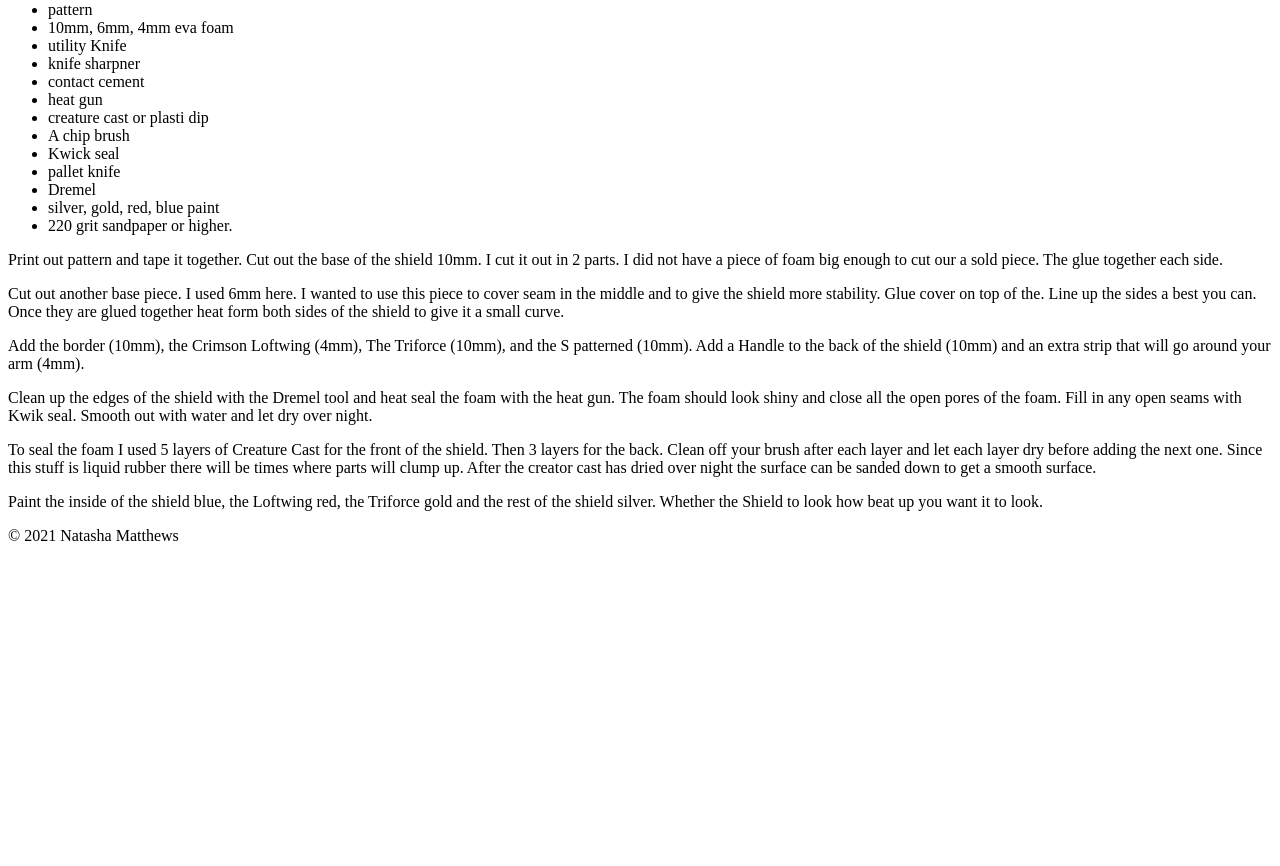
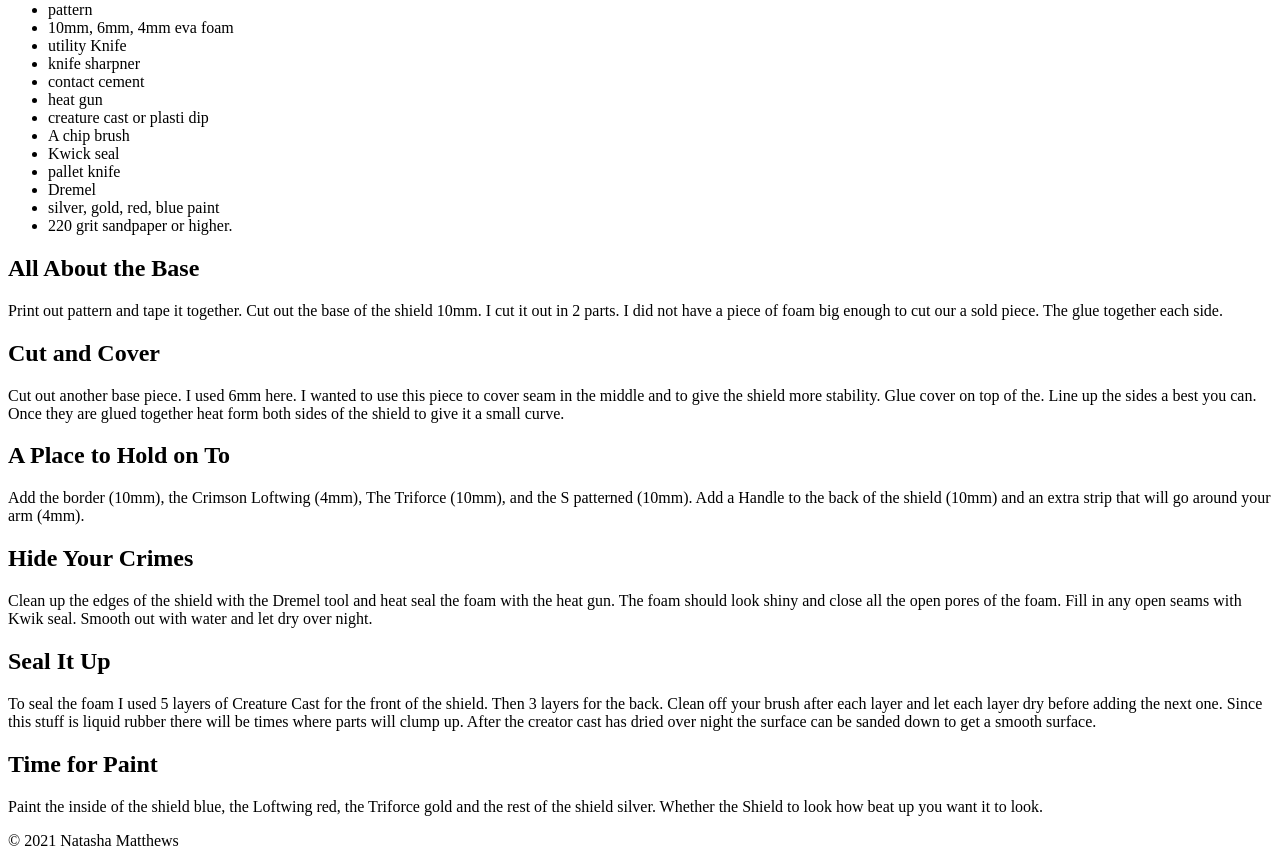
Before and after one commit to LC101-September-2021/assignment-4-html-me-something-nmatthews90, a website: page index.html in a window 1280 px wide. Shown: the part 157-1023 px from the top of the page. Before the commit the page ends 800 px from the top, so only its background shows below. Drawn offline with Linux system fonts and the light colour scheme.

Commit message:
added in the headings

```diff
--- a/index.html
+++ b/index.html
@@ -30,11 +30,13 @@
         <li>silver, gold, red, blue paint</li>
         <li>220 grit sandpaper or higher.</li>
       </ul>
+      <h2>All About the Base</h2>
       <p>
         Print out pattern and tape it together. Cut out the base of the shield
         10mm. I cut it out in 2 parts. I did not have a piece of foam big enough
         to cut our a sold piece. The glue together each side.
       </p>
+      <h2>Cut and Cover</h2>
       <p>
         Cut out another base piece. I used 6mm here. I wanted to use this piece
         to cover seam in the middle and to give the shield more stability. Glue
@@ -42,18 +44,20 @@
         glued together heat form both sides of the shield to give it a small
         curve.
       </p>
+      <h2>A Place to Hold on To</h2>
       <p>
         Add the border (10mm), the Crimson Loftwing (4mm), The Triforce (10mm),
         and the S patterned (10mm). Add a Handle to the back of the shield
         (10mm) and an extra strip that will go around your arm (4mm).
       </p>
+      <h2>Hide Your Crimes</h2>
       <p>
         Clean up the edges of the shield with the Dremel tool and heat seal the
         foam with the heat gun. The foam should look shiny and close all the
         open pores of the foam. Fill in any open seams with Kwik seal. Smooth
         out with water and let dry over night.
       </p>
-
+      <h2>Seal It Up</h2>
       <p>
         To seal the foam I used 5 layers of Creature Cast for the front of the
         shield. Then 3 layers for the back. Clean off your brush after each
@@ -62,6 +66,7 @@
         After the creator cast has dried over night the surface can be sanded
         down to get a smooth surface.
       </p>
+      <h2>Time for Paint</h2>
       <p>
         Paint the inside of the shield blue, the Loftwing red, the Triforce gold
         and the rest of the shield silver. Whether the Shield to look how beat
```
